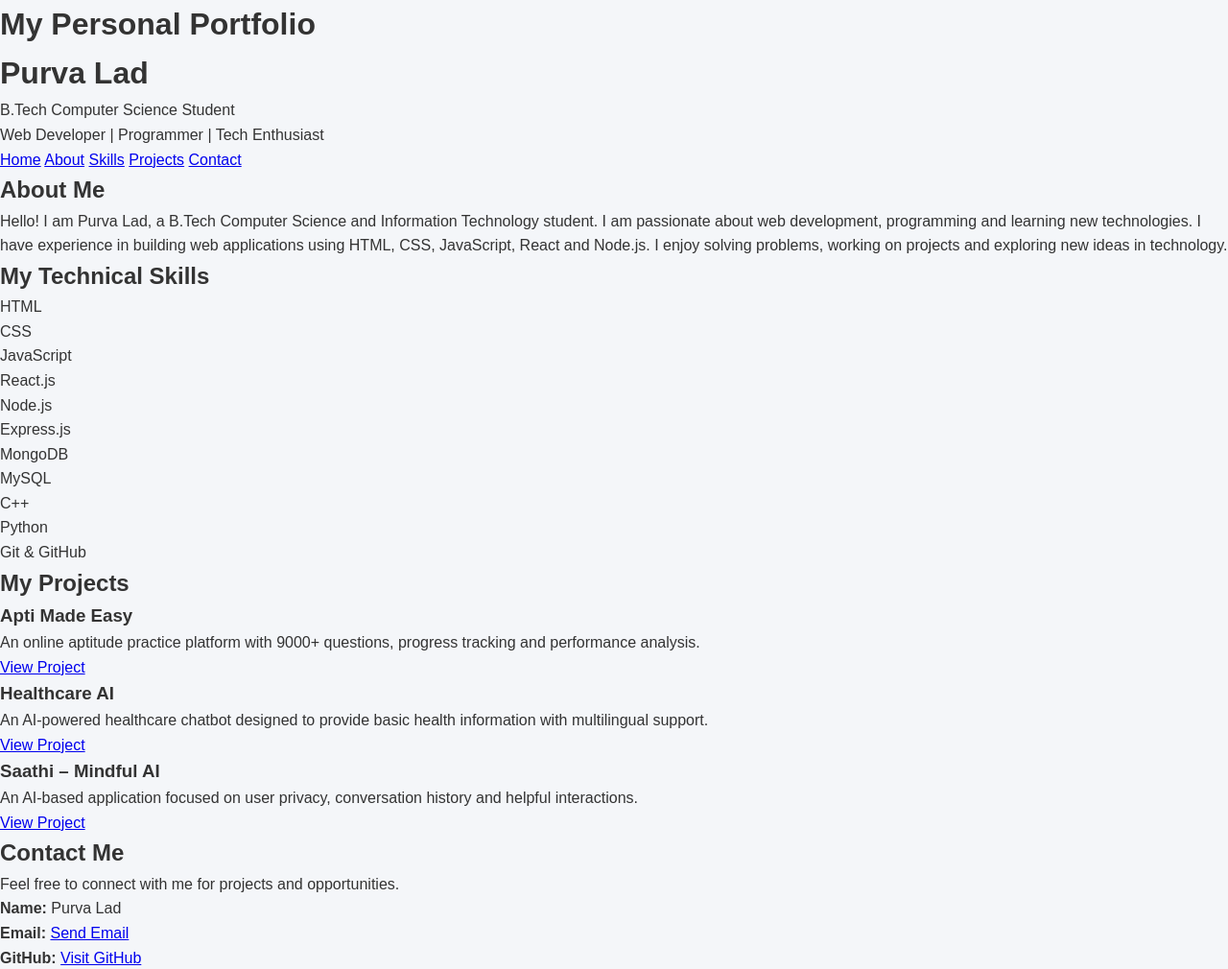
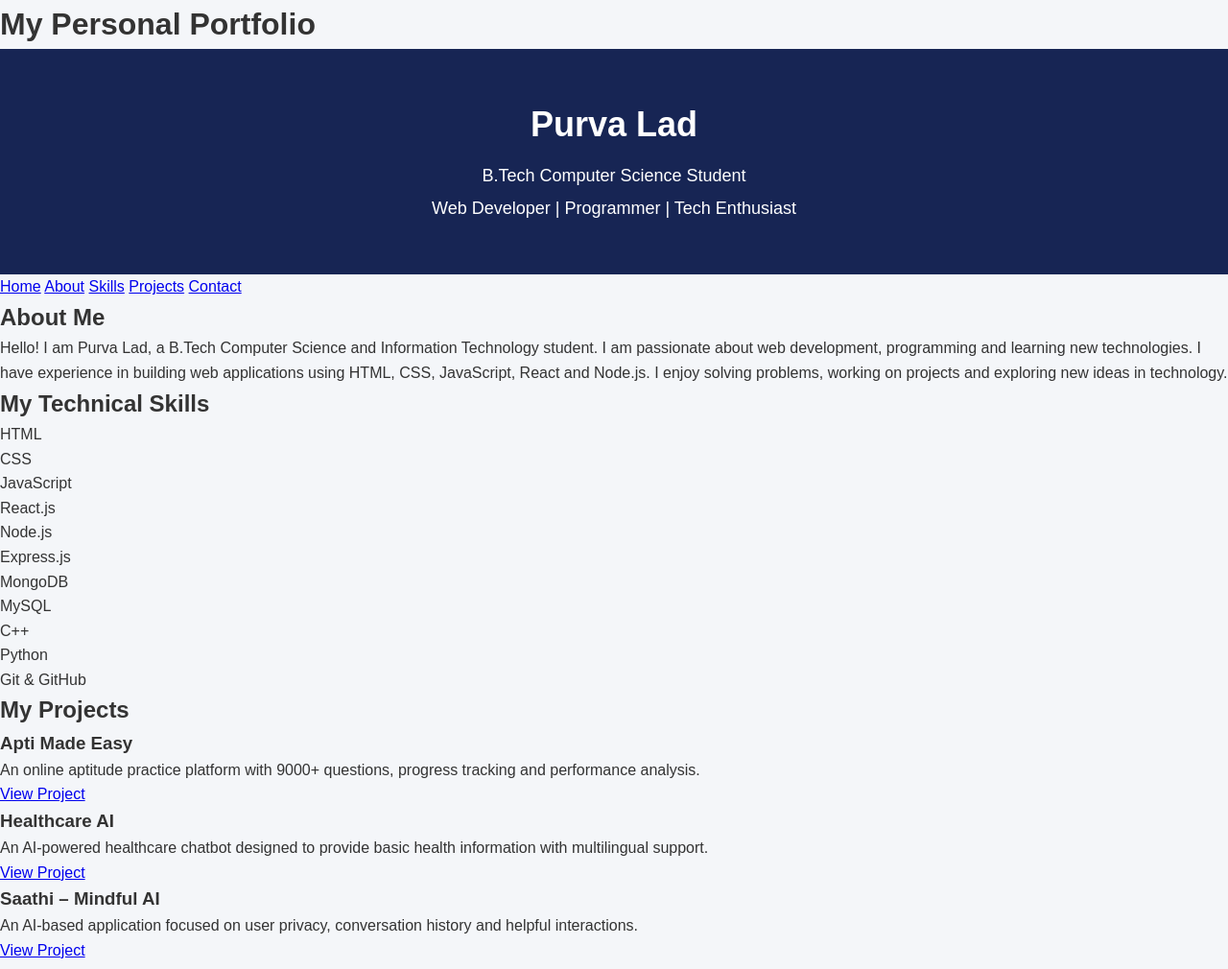
Before and after one commit to purvalad42-cloud/GitHub-practical-test, a plain HTML site: page index.html in a window 1280 px wide. Shown: the top 1010 px of the page at 96% size. Drawn offline with Linux system fonts and the light colour scheme.

Commit message:
Add professional header styling

```diff
--- a/style.css
+++ b/style.css
@@ -34,3 +34,21 @@ body {
 html {
     scroll-behavior: smooth;
 }
+/* Header Styling */
+
+header {
+    background-color: #172554;
+    color: white;
+    text-align: center;
+    padding: 50px 20px;
+}
+
+header h1 {
+    font-size: 36px;
+    margin-bottom: 10px;
+}
+
+header p {
+    font-size: 18px;
+    margin: 5px 0;
+}
```
